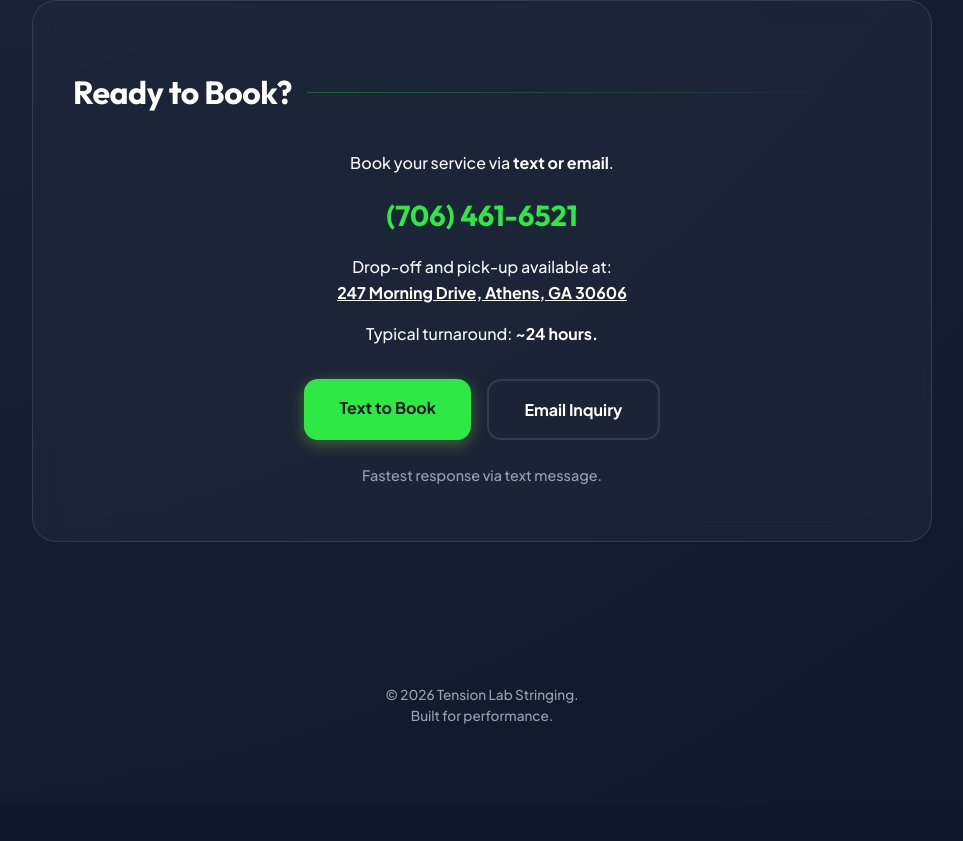
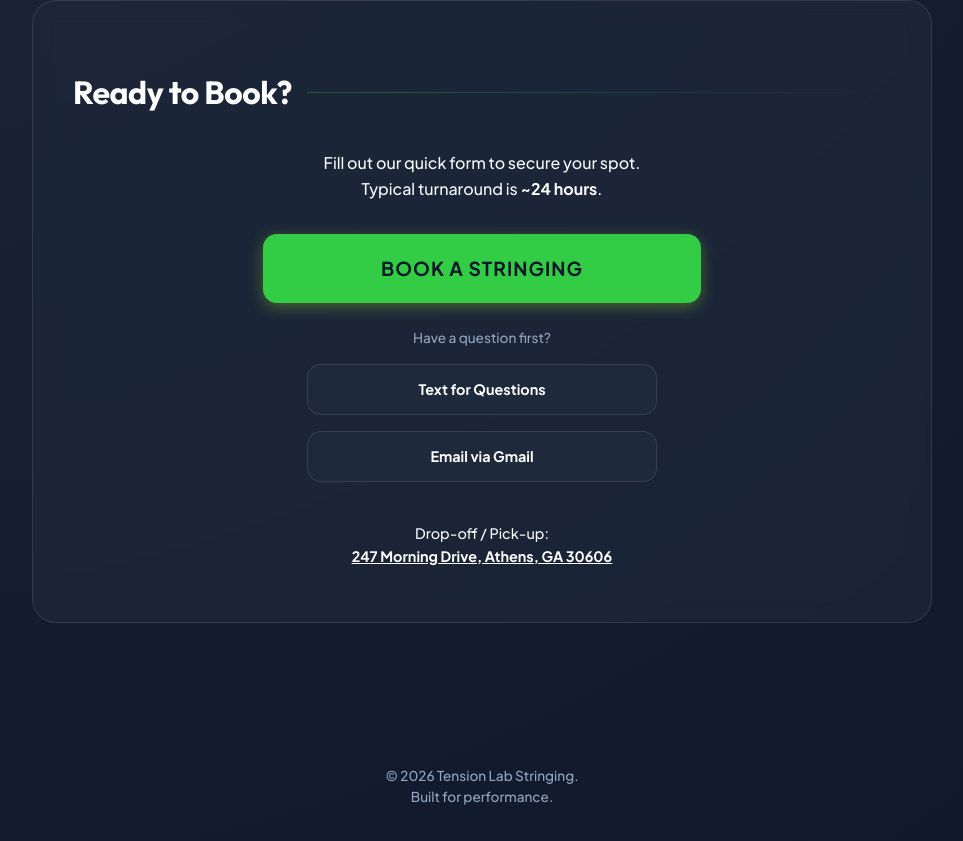
Before and after one commit to lenhatdangkhoa/tension-lab, a plain HTML site: page index.html in a window 1280 px wide. Shown: the part 751-1592 px from the top of the page, without its empty margins (158-1121 px from the left). Before the commit the page ends 1556 px from the top, so only its background shows below. Drawn offline with Linux system fonts and the light colour scheme.

Commit message:
added forms

```diff
--- a/index.html
+++ b/index.html
@@ -9,9 +9,9 @@
         :root {
             --bg-dark: #0f172a; /* Deep Navy/Black */
             --card-bg: #1e293b; /* Slate Dark */
-            --accent-neon: #2ee844; /* Modern Volt/Lime */
+            --accent-neon: #28e23d; /* Modern Volt/Lime */
             --text-main: #f8fafc;
-            --text-dim: #94a3b8;
+            --text-dim: #91a6c2;
             --white: #ffffff;
         }
 
@@ -119,7 +119,7 @@
         .service-card:hover {
             border-color: var(--accent-neon);
             transform: translateY(-8px);
-            box-shadow: 0 15px 30px rgba(0,0,0,0.3);
+            box-shadow: 0 10px 20px rgba(0,0,0,0.3);
         }
 
         .service-card h3 {
@@ -208,6 +208,48 @@
             margin-top: 1rem;
             letter-spacing: 0.5px;
         }
+
+        .book-now-btn {
+            width: 100%;
+            max-width: 400px;
+            background: #33cd45;
+            color: var(--bg-dark);
+            padding: 1.2rem;
+            font-size: 1.2rem;
+            text-transform: uppercase;
+            letter-spacing: 1px;
+        }
+
+        /* Update the layout to handle 3 items better */
+        .contact-layout {
+            display: flex;
+            flex-direction: column;
+            align-items: center;
+            gap: 1rem; /* Tighter gap for multiple buttons */
+            margin-top: 2rem;
+        }
+
+        /* Ensure secondary buttons have a consistent width */
+        .sms-secondary, .email-secondary {
+            width: 100%;
+            max-width: 300px;
+            background: #1e293b;
+            color: white;
+            border: 1px solid rgba(255, 255, 255, 0.1);
+            font-size: 0.9rem;
+            padding: 0.8rem 1.5rem;
+            border-radius: 14px;
+            text-decoration: none;
+            font-weight: 700;
+            transition: 0.3s;
+        }
+
+        .sms-secondary:hover, .email-secondary:hover {
+            color: var(--white);
+            border-color: var(--white);
+            background: rgba(255, 255, 255, 0.05);
+        }
+
     </style>
 </head>
 <body>
@@ -248,22 +290,30 @@
 <section id="contact">
     <div class="glass-card" style="text-align: center;">
         <h2>Ready to Book?</h2>
-        <p>Book your service via <strong>text or email</strong>.</p>
+        <p>Fill out our quick form to secure your spot. <br>
+           Typical turnaround is <strong>~24 hours</strong>.</p>
 
-        <a class="phone-display">(706) 461-6521</a>
+        <div class="contact-layout">
+            <a href="https://forms.gle/kNqSmc9vowBzPbPi6" target="_blank" class="cta-button book-now-btn">
+                Book a Stringing
+            </a>
 
-        <p>Drop-off and pick-up available at:<br>
-        <strong><u>247 Morning Drive, Athens, GA 30606</u></strong></p>
+            <p style="margin: 0.5rem 0 0; font-size: 0.85rem; color: var(--text-dim);">Have a question first?</p>
 
-        <p>Typical turnaround: <strong>~24 hours.</strong></p>
+            <a href="sms:+17064616521" class="sms-secondary">
+                Text for Questions
+            </a>
 
-        <div class="cta-group">
-            <a href="sms:7064616521" class="cta-button">Text to Book</a>
-            <a href="mailto:lenhatdangkhoa@gmail.com" class="cta-button btn-outline">Email Inquiry</a>
+            <a href="https://mail.google.com/mail/?view=cm&fs=1&to=lenhatdangkhoa@gmail.com&su=Question about Tension Lab" target="_blank" class="email-secondary">
+                Email via Gmail
+            </a>
         </div>
 
-        <p style="margin-top: 1.5rem; font-size: 0.85rem; color: var(--text-dim);">
-            <em>Fastest response via text message.</em>
+        <p style="margin-top: 2.5rem; font-size: 0.9rem;">
+            Drop-off / Pick-up:<br>
+            <a href="https://www.google.com/maps/search/?api=1&query=247+Morning+Drive+Athens+GA+30606" target="_blank" style="color: inherit;">
+                <strong><u>247 Morning Drive, Athens, GA 30606</u></strong>
+            </a>
         </p>
     </div>
 </section>
```
